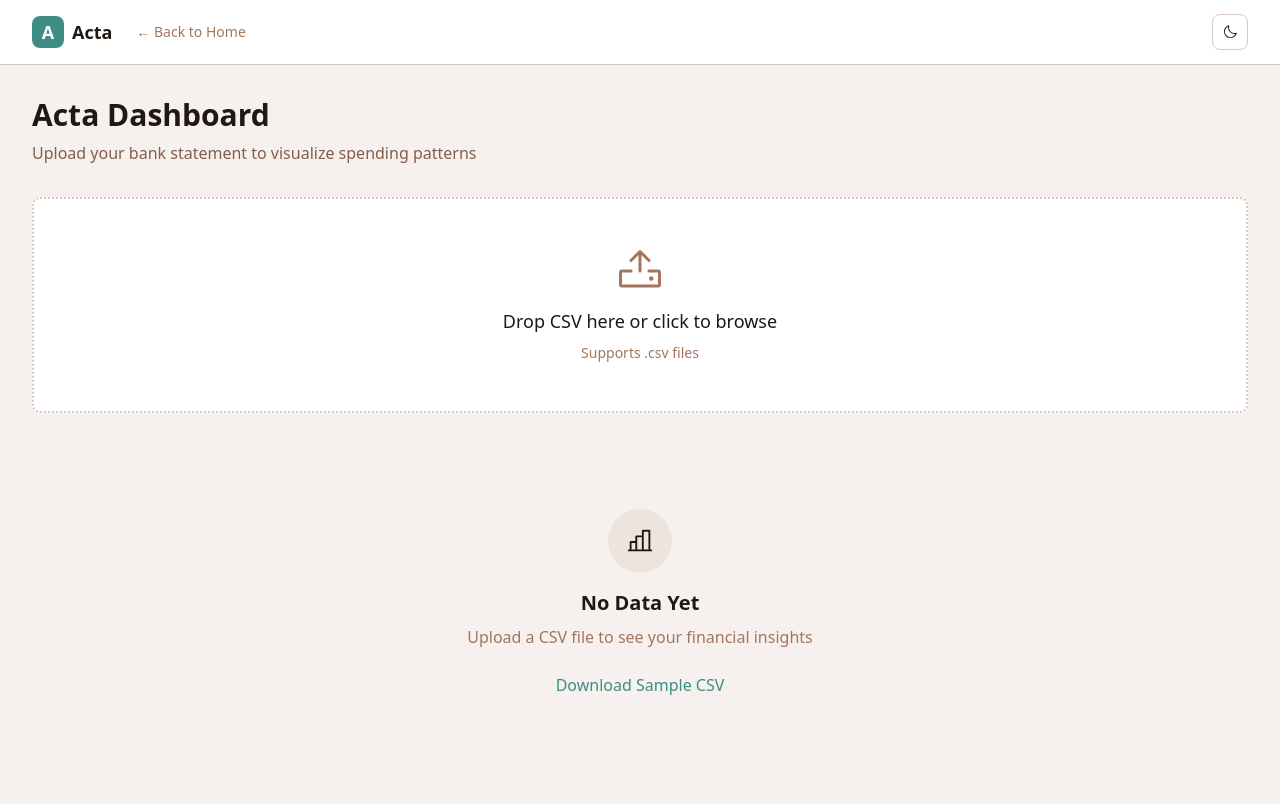
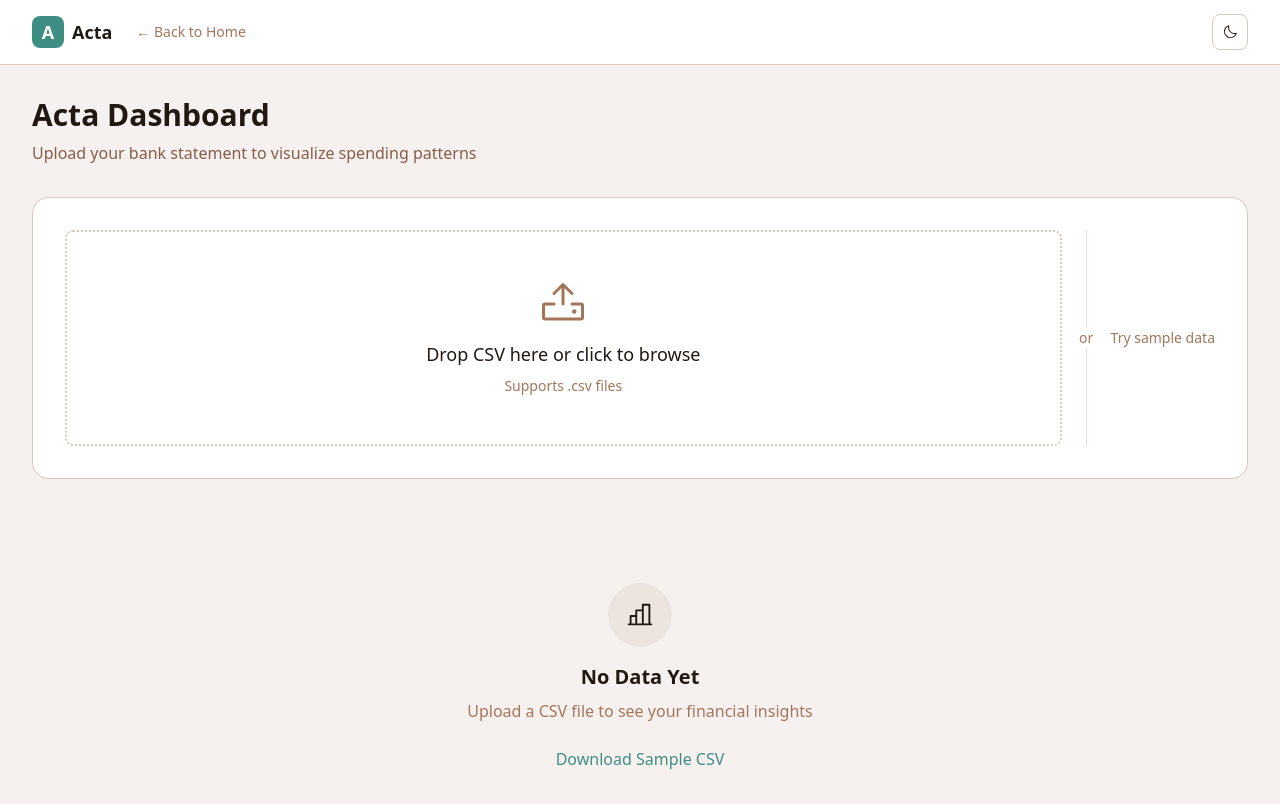
Before and after one commit to uttam-on-git/acta, a Next.js app: page /dashboard in a window 1280 px wide. Shown: the top 804 px of the page. Built offline with nearby package versions, Linux system fonts and the light colour scheme.

Commit message:
fix: insights container

```diff
--- a/app/dashboard/page.js
+++ b/app/dashboard/page.js
@@ -12,6 +12,9 @@ import { exportToPdf } from "@/utils/exportPdf";
 import { EmptyState } from "@/components/dashboard/Empty";
 import { ActionBar } from "@/components/dashboard/ActionBar";
 import { FilterSection } from "@/components/dashboard/FilterSection";
+import { Card } from "@/components/dashboard/Card";
+
+import Papa from "papaparse";
 
 export default function Dashboard() {
   const [transactions, setTransactions] = useState([]);
@@ -115,6 +118,27 @@ export default function Dashboard() {
     }, 500);
   };
 
+  const handleTrySample = async () => {
+    try {
+      const response = await fetch("/sample.csv");
+      const csvText = await response.text();
+
+      Papa.parse(csvText, {
+        header: true,
+        skipEmptyLines: true,
+        complete: (results) => {
+          console.log("Sample data loaded:", results.data);
+          handleDataParsed(results.data);
+        },
+        error: (error) => {
+          console.error("Error loading sample:", error);
+        },
+      });
+    } catch (error) {
+      console.error("Failed to load sample:", error);
+    }
+  };
+
   return (
     <div className="max-w-7xl mx-auto px-4 sm:px-6 lg:px-8">
       <section className="mb-8">
@@ -126,9 +150,36 @@ export default function Dashboard() {
         </p>
       </section>
 
-      <section className="mb-8">
+      <section className="mb-10">
+  <div className="relative rounded-2xl border border-border bg-surface p-6 sm:p-8">
+    <div className="flex flex-col lg:flex-row items-stretch gap-6">
+
+      {/* Upload */}
+      <div className="flex-1">
         <FileUpload onDataParsed={handleDataParsed} />
-      </section>
+      </div>
+
+      {/* Divider */}
+      <div className="relative flex lg:flex-col items-center justify-center">
+        <div className="hidden lg:block h-full w-px bg-border opacity-60" />
+        <div className="lg:hidden w-full h-px bg-border opacity-60" />
+        <span className="absolute bg-surface px-3 text-sm text-muted">
+          or
+        </span>
+      </div>
+
+      {/* Sample (soft action) */}
+      <button
+        onClick={handleTrySample}
+        className="self-center text-sm font-medium text-muted hover:text-foreground transition underline-offset-4 hover:underline"
+      >
+        Try sample data
+      </button>
+    </div>
+  </div>
+</section>
+
+
 
       {transactions.length === 0 ? (
         <EmptyState />
@@ -151,11 +202,17 @@ export default function Dashboard() {
                   Insights
                 </h2>
                 <div className="grid grid-cols-1 lg:grid-cols-2 gap-6">
-                  <CategoryChart data={summary.byCategory} />
-                  <CategoryBarChart data={summary.byCategory} />
+                  <Card title="Spending by Category">
+                    <CategoryChart data={summary.byCategory} />
+                  </Card>
+                  <Card title="Top Spending Categories">
+                    <CategoryBarChart data={summary.byCategory} />
+                  </Card>
                 </div>
                 <div className="mt-6">
-                  <SpendingLineChart data={spendingOverTime} />
+                  <Card title="Spending Over Time">
+                    <SpendingLineChart data={spendingOverTime} />
+                  </Card>
                 </div>
               </section>
             </>
--- a/components/CategoryBarChart.js
+++ b/components/CategoryBarChart.js
@@ -28,12 +28,8 @@ export function CategoryBarChart({ data }) {
   const topCategories = data.slice(0, 6);
 
   return (
-    <div className="bg-white rounded-lg shadow p-6 my-8">
-      <h2 className="text-xl font-semibold mb-4">
-        Top Spending Categories
-      </h2>
-
-      <ResponsiveContainer width="100%" height={300}>
+    <div className="bg-surface border border-border rounded-xl p-6 h-90">
+      <ResponsiveContainer width="100%" height="100%">
         <BarChart
           data={topCategories}
           layout="vertical"
--- a/components/CategoryChart.js
+++ b/components/CategoryChart.js
@@ -36,9 +36,8 @@ export function CategoryChart({ data }) {
   });
 
   return (
-    <div className="bg-white rounded-lg shadow p-6 mt-8">
-      <h2 className="text-xl font-semibold mb-4">Spending by category</h2>
-      <ResponsiveContainer width="100%" height={400}>
+    <div className="bg-surface border border-border rounded-xl p-6 h-90">
+      <ResponsiveContainer width="100%" height="100%">
         <PieChart>
           <Pie
             data={chartData}
@@ -48,7 +47,8 @@ export function CategoryChart({ data }) {
             label={({ name, percent }) =>
               `${name} ${(percent * 100).toFixed(0)}%`
             }
-            outerRadius={80}
+            outerRadius="70%"
+            innerRadius="40%"
             fill="#8884d8"
             dataKey="value"
             className=""
@@ -63,7 +63,7 @@ export function CategoryChart({ data }) {
             })}
           </Pie>
           <Tooltip formatter={(value) => `$${value.toFixed(2)}`} />
-          <Legend />
+          <Legend verticalAlign="bottom" height={36} />
         </PieChart>
       </ResponsiveContainer>
     </div>
--- /dev/null
+++ b/components/dashboard/Card.js
@@ -0,0 +1,19 @@
+export function Card({ children, title, className = "" }) {
+  return (
+    <div className={`
+      bg-surface
+      border border-border
+      rounded-xl
+      p-6
+      shadow-sm
+      ${className}
+    `}>
+      {title && (
+        <h3 className="text-lg font-semibold text-foreground mb-4">
+          {title}
+        </h3>
+      )}
+      {children}
+    </div>
+  );
+}
```
